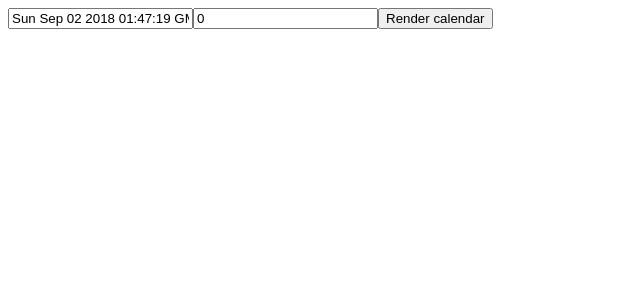
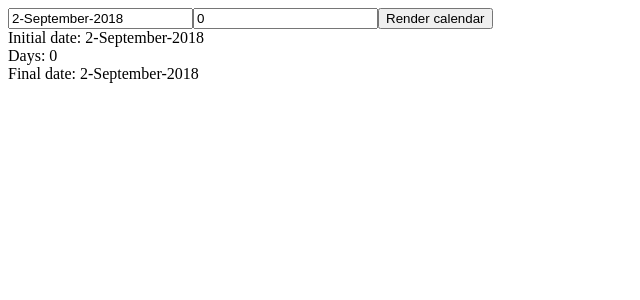
Before and after one commit to aquiles-toruno/calendar, a React app: page / in a window 1280 px wide. Shown: the top 300 px of the page, without its empty margins (0-640 px from the left). Built offline with nearby package versions, Linux system fonts and the light colour scheme.

Commit message:
Render many years
Render more than one year
Info component to render input values
Styles css

```diff
--- a/src/components/calendar.jsx
+++ b/src/components/calendar.jsx
@@ -11,6 +11,8 @@ export default class Calendar extends Component {
         this.state = {
             calendarData: []
         }
+
+        this.onRenderCalendar = this.onRenderCalendar.bind(this);
     }
 
     onRenderCalendar(values) {
--- /dev/null
+++ b/src/components/date-summary.jsx
@@ -0,0 +1,19 @@
+import React, { Component } from 'react';
+
+const DateSummary = (props) => {
+    return <div>
+        <label>Initial date: {props.initialDate}</label>
+        <br />
+        <label>Days: {props.days}</label>
+        <br />
+        <label>Final date: {props.finalDate}</label>
+    </div>
+}
+
+DateSummary.defaultProps = {
+    initialDate: '---',
+    days: '---',
+    finalDate: '---'
+}
+
+export default DateSummary;
--- a/src/components/day.jsx
+++ b/src/components/day.jsx
@@ -7,8 +7,11 @@ export default class Day extends Component {
     }
 
     showDate() {
-        if (this.props.isValid)
+        if (this.props.isValid && this.props.getDate)
             this.props.getDate(this.props.date);
+
+        if (this.props.isValid && !this.props.getDate)
+            alert(this.props.date);
     }
 
     render() {
--- a/src/components/input-form.jsx
+++ b/src/components/input-form.jsx
@@ -1,7 +1,7 @@
 import React, { Component } from 'react';
-import CalendarService from '../services/calendar.service';
 import Year from './year';
 import withCalendarPopUp from './withCalendarPopup';
+import DateSummary from './date-summary';
 
 export default class InputForm extends Component {
     constructor(props) {
@@ -11,19 +11,19 @@ export default class InputForm extends Component {
             days: 0,
             showCalendar: false
         }
-        this.calendar = [];
         this.onChangeInput = this.onChangeInput.bind(this);
         this.onClickRender = this.onClickRender.bind(this);
         this.onToggleCalendar = this.onToggleCalendar.bind(this);
         this.conditionalRender = this.conditionalRender.bind(this);
         this.getDate = this.getDate.bind(this);
+        this.getFinalDate = this.getFinalDate.bind(this);
     }
 
     onChangeInput(event) {
         let states = { ...this.state };
         let value = event.target.value;
-        if (event.target.type === "date")
-            value = new Date(value);
+        if (event.target.name === "days")
+            value = +value;
 
         states[event.target.name] = value;
         this.setState({ ...states });
@@ -34,18 +34,11 @@ export default class InputForm extends Component {
     }
 
     onToggleCalendar() {
-        this.setState({ ...this.state, showCalendar: !this.state.showCalendar })
-
-        if (!this.state.showCalendar) {
-            var startDate = new Date(new Date().getFullYear(), new Date().getMonth(), 1);
-            var endDate = new Date().getLastDateOfMonth();
-            var objCalendar = new CalendarService(startDate, endDate);
-            this.calendar = objCalendar.getCalendar();
-        }
+        this.setState({ ...this.state, showCalendar: !this.state.showCalendar });
     }
 
-    conditionalRender() {
-        return this.state.showCalendar ? withCalendarPopUp(Year) : null;
+    conditionalRender(currenDate) {
+        return this.state.showCalendar ? withCalendarPopUp(Year, currenDate) : null;
     }
 
     getDate(date) {
@@ -56,14 +49,30 @@ export default class InputForm extends Component {
         });
     }
 
+    formatDate(date) {
+        var day = date.getDate();
+        var monthName = date.getMonthName();
+        var year = date.getFullYear();
+        return `${day}-${monthName}-${year}`;
+    }
+
+    getFinalDate() {
+        var endDate = new Date(this.state.date.valueOf());
+        endDate.setDate(endDate.getDate() + this.state.days);
+        return this.formatDate(endDate);
+    }
+
     render() {
-        var CalendarInPopup = this.conditionalRender();
-        CalendarInPopup = CalendarInPopup ? <CalendarInPopup yearNumber={this.calendar[0].year} getDate={this.getDate} months={this.calendar[0].months} /> : null;
-        return <form name="input-form">
-            <input type="text" readOnly onClick={this.onToggleCalendar} value={this.state.date} />
-            <input type="number" name="days" value={this.state.days} onChange={this.onChangeInput} />
-            <button type="button" onClick={this.onClickRender}>Render calendar</button>
-            {CalendarInPopup}
-        </form>
+        var CalendarInPopup = this.conditionalRender(this.state.date);
+        CalendarInPopup = CalendarInPopup ? <CalendarInPopup getDate={this.getDate} /> : null;
+        return <div>
+            <form name="input-form">
+                <input type="text" name="date" readOnly onClick={this.onToggleCalendar} value={this.formatDate(this.state.date)} />
+                <input type="number" name="days" value={this.state.days} onChange={this.onChangeInput} />
+                <button type="button" onClick={this.onClickRender}>Render calendar</button>
+                {CalendarInPopup}
+            </form>
+            <DateSummary initialDate={this.formatDate(this.state.date)} days={this.state.days} finalDate={this.getFinalDate()} />
+        </div>
     }
 }
--- a/src/components/month.css
+++ b/src/components/month.css
@@ -3,21 +3,21 @@
     flex-wrap: wrap;
     margin:-3px 0 0 -3px; */
     display: flex;
-  flex-direction: column;
+    flex-direction: column;
 }
 
 .month-container h4{
-    width: calc(100% * (1/7) - 3px - 1px);
-    margin: 3px 0 0 3px;
+    width: calc(100% * (1/7) - 4px - 1px);
+    margin: 2px 0 2px 3px;
     flex-grow: 1;
     text-align: center;
     cursor: pointer;
 }
 
 .month-container div{
-    width: calc(100% - 3px - 1px);
-    margin: 3px 0 0 3px;
-  text-align: center;
-  line-height: 30px;
-  font-size: 20px;
+    width: calc(100% - 4px - 1px);
+    margin: 2px 0 2px 3px;
+    text-align: center;
+    line-height: 30px;
+    font-size: 20px;
 }
--- /dev/null
+++ b/src/components/withCalendarPopup.css
@@ -0,0 +1,12 @@
+.popup{
+    position: absolute;
+    width: 210px;
+    background-color: white;
+    border: 1px solid #e0dddd;
+    box-shadow: 0px 1px 3px 1px #4a4747;
+}
+
+.popup-commands{
+    text-align: center;
+    margin: 3px 0;
+}
--- a/src/components/withCalendarPopup.jsx
+++ b/src/components/withCalendarPopup.jsx
@@ -1,13 +1,72 @@
 import React, { Component } from 'react';
+import CalendarService from '../services/calendar.service';
+import '../components/withCalendarPopup.css';
 
-export default function withCalendarPopUp(WrappedComponent) {
+export default function withCalendarPopUp(WrappedComponent, currentDate) {
     return class CalendarInPopup extends Component {
         constructor(props) {
             super(props);
+            this.state = {
+                currentDate,
+                calendar: this.getCalendar()
+            }
+            this.onPrevMonth = this.onPrevMonth.bind(this);
+            this.onNextMonth = this.onNextMonth.bind(this);
+            this.getCalendar = this.getCalendar.bind(this);
+            this.goToday = this.goToday.bind(this);
+        }
+
+        onPrevMonth() {
+            var prevDate = new Date(this.state.currentDate);
+            prevDate.setMonth(prevDate.getMonth() - 1);
+            this.setState({
+                ...this.state,
+                currentDate: prevDate
+            });
+        }
+
+        onNextMonth() {
+            var nextDate = new Date(this.state.currentDate);
+            nextDate.setMonth(nextDate.getMonth() + 1);
+            this.setState({
+                ...this.state,
+                currentDate: nextDate
+            });
+        }
+
+        goToday() {
+            this.setState({
+                ...this.state,
+                currentDate: new Date()
+            });
+            this.props.getDate(new Date);
+        }
+
+        getCalendar() {
+            var date = this.state ? this.state.currentDate : currentDate;
+            var startDate = new Date(date.getFullYear(), date.getMonth(), 1);
+            var endDate = date.getLastDateOfMonth();
+            var objCalendar = new CalendarService(startDate, endDate);
+            return objCalendar.getCalendar();
+        }
+
+        componentDidUpdate(prevProps, prevState, snapshot) {
+            if (prevState.currentDate != this.state.currentDate)
+                this.setState({
+                    ...this.state,
+                    calendar: this.getCalendar()
+                });
         }
 
         render() {
-            return <div style={{ width: '210px' }}> <WrappedComponent {...this.props} /></div>
+            return <div className="popup">
+                <div className="popup-commands">
+                    <button type="button" onClick={this.onPrevMonth}>Prev</button>
+                    <button type="button" onClick={this.onNextMonth}>Next</button>
+                    <button type="button" onClick={this.goToday}>Today</button>
+                </div>
+                <WrappedComponent yearNumber={this.state.calendar[0].year} months={this.state.calendar[0].months} {...this.props} />
+            </div>
         }
     }
 }
--- a/src/components/year.css
+++ b/src/components/year.css
@@ -1,7 +1,7 @@
 .year-container{
   display: flex;
   flex-wrap: wrap;
-  background-color: DodgerBlue;
+  /* background-color: DodgerBlue; */
 }
 
 .year-container > div{
--- a/src/services/calendar.service.js
+++ b/src/services/calendar.service.js
@@ -84,7 +84,7 @@ export default class Calendar {
             var calendarOfCurrenteYear = calendar.findElementByProp('year', currentValueYear);
 
             //Si inicia un nuevo mes
-            if (currentValueMonth > oldValueMonth) {
+            if (currentValueMonth > oldValueMonth || currentValueYear > oldValueYear) {
                 if (calendarOfCurrenteYear.length) {
                     var day = { number: currentValueDay, isWeekend: currentValue.date.isWeekend(), date: currentValue.date, isValid: currentValue.isValid };
                     var month = { month: currentValueMonth, name: currentValue.date.getMonthName(), numberOfDays: currentValue.date.getNumberOfDays(), numberOfWeeks: currentValue.date.getNumberOfWeeks(), weeks: [], days: [day] };
```
